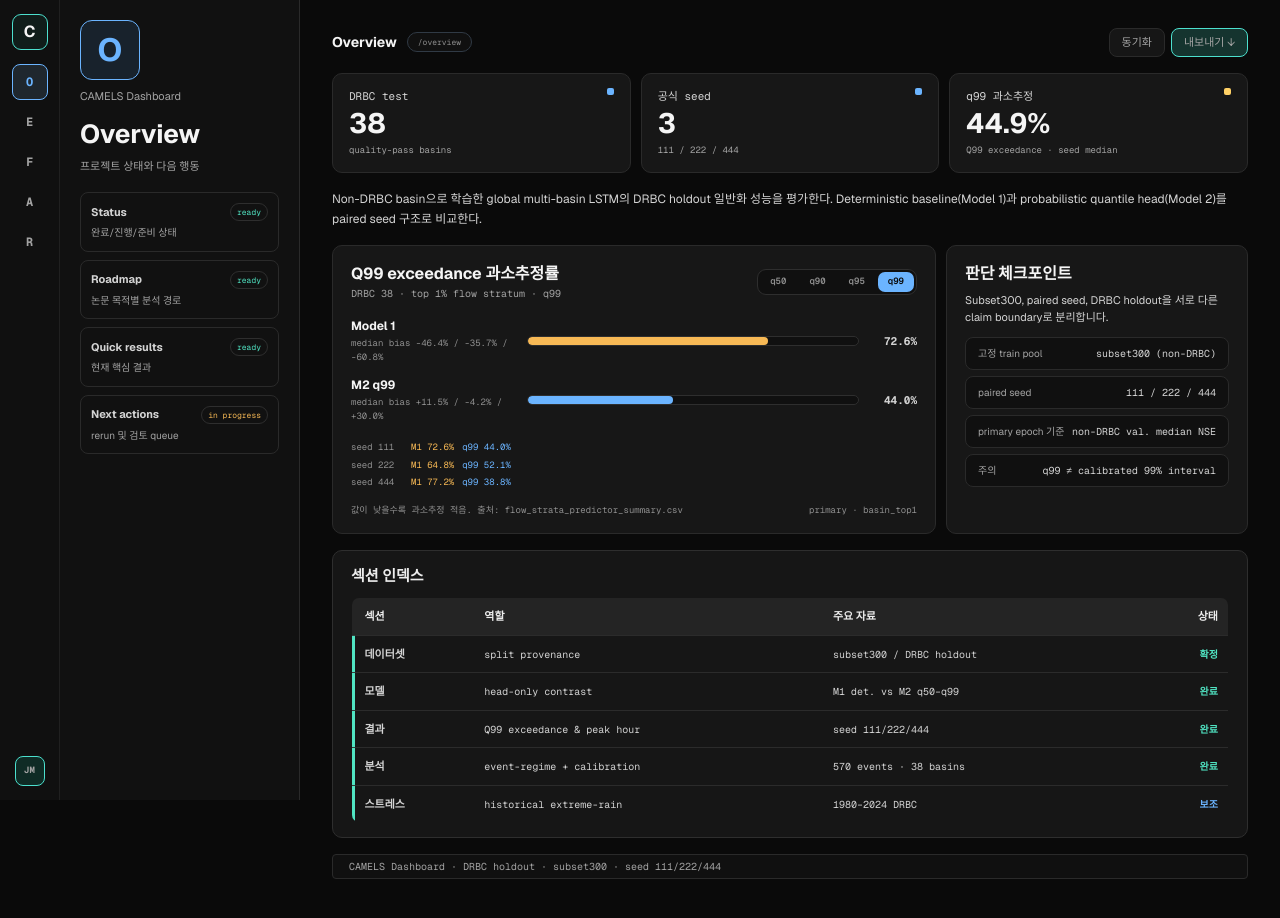
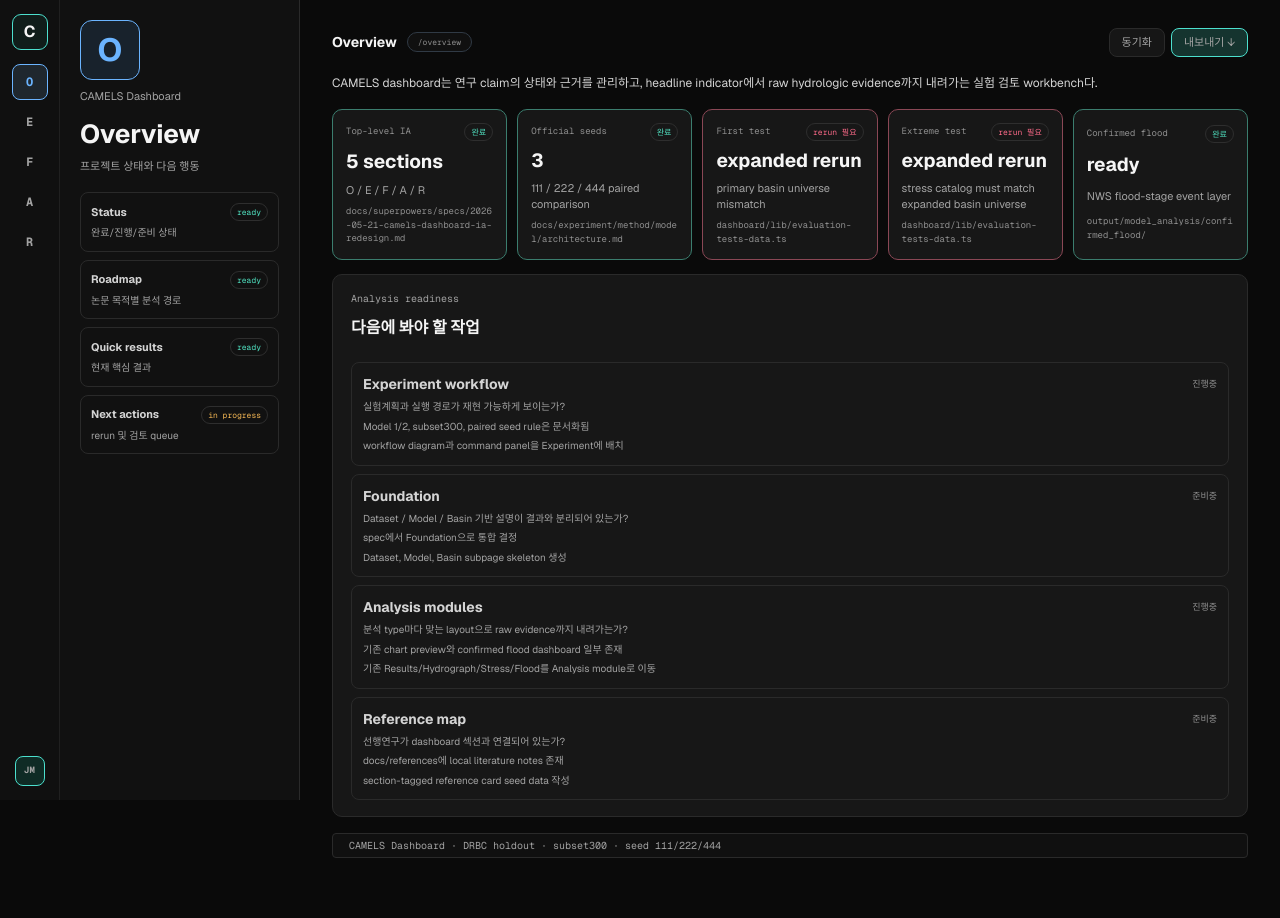
Before and after one commit to mossyantler/flood-underestimation-lstm, a Next.js app in the folder dashboard/: page /overview in a window 1280 px wide. Shown: the top 918 px of the page. Built offline with nearby package versions, Linux system fonts and the light colour scheme.

Commit message:
feat: add dashboard overview status board

```diff
--- a/dashboard/app/[section]/page.tsx
+++ b/dashboard/app/[section]/page.tsx
@@ -7,6 +7,10 @@ import { KpiStrip } from "@/components/kpi-card";
 import { ChartCard } from "@/components/chart-card";
 import { SectionTable } from "@/components/section-table";
 import { CheckpointCard } from "@/components/checkpoint-card";
+import { ConfirmedFloodDashboard } from "@/components/confirmed-flood-dashboard";
+import { EvaluationTestMatrix } from "@/components/evaluation-test-matrix";
+import { FigurePreviewGrid } from "@/components/figure-preview-grid";
+import { StatusBoard } from "@/components/status-board";
 import {
   overviewKpis, sectionIndexRows, checkpointRows,
   resultsKpis, stressKpis,
@@ -15,6 +19,12 @@ import {
   eventRegimeRows, calibrationRows,
   stressRows, datasetRows,
 } from "@/lib/dashboard-data";
+import {
+  analysisFigureDeck,
+  overviewFigureDeck,
+  resultFigureDeck,
+  stressFigureDeck,
+} from "@/lib/figure-assets";
 import { SECTION_CSV, NSE_DELTA_CSV, PEAK_HOUR_CSV } from "@/lib/export";
 
 interface Props { params: Promise<{ section: string }> }
@@ -42,6 +52,7 @@ export default async function SectionPage({ params }: Props) {
       {id === "R" && <ResultsSection />}
       {id === "A" && <AnalysisSection />}
       {id === "S" && <StressSection />}
+      {id === "F" && <ConfirmedFloodSection />}
 
       <div className="grid-note">
         CAMELS Dashboard · DRBC holdout · subset300 · seed 111/222/444
@@ -63,16 +74,10 @@ function DetailLink({ href }: { href: string }) {
 function OverviewSection() {
   return (
     <>
-      <KpiStrip items={overviewKpis} />
       <p className="section-lede">
-        Non-DRBC basin으로 학습한 global multi-basin LSTM의 DRBC holdout 일반화 성능을 평가한다.
-        Deterministic baseline(Model 1)과 probabilistic quantile head(Model 2)를 paired seed 구조로 비교한다.
+        CAMELS dashboard는 연구 claim의 상태와 근거를 관리하고, headline indicator에서 raw hydrologic evidence까지 내려가는 실험 검토 workbench다.
       </p>
-      <div className="hero-row">
-        <ChartCard />
-        <CheckpointCard rows={checkpointRows} />
-      </div>
-      <SectionTable rows={sectionIndexRows} />
+      <StatusBoard />
     </>
   );
 }
@@ -248,6 +253,7 @@ function ResultsSection() {
         Upper quantile head(q90/q95/q99)가 Q99 exceedance stratum과 observed peak hour에서
         deterministic Model 1의 peak underestimation을 얼마나 줄이는지 확인한다. 이 분석이 연구 가설의 핵심이다.
       </p>
+      <FigurePreviewGrid figures={resultFigureDeck} />
       <div className="panel-grid">
         <section className="panel research-panel">
           <div className="panel-sub">top 1% flow stratum (basin Q99 exceedance)</div>
@@ -329,6 +335,7 @@ function AnalysisSection() {
         570개 observed high-flow event를 ML event-regime(KMeans k=3)으로 분류해 상위 분위 효과를 검증하고,
         Model 2 calibration(pinball/AQS, coverage)을 진단한다.
       </p>
+      <FigurePreviewGrid figures={analysisFigureDeck} />
       <div className="panel-grid">
         <section className="panel research-panel">
           <div className="panel-sub">ML event-regime · q99 paired delta vs Model 1</div>
@@ -400,6 +407,7 @@ function StressSection() {
         upper quantile의 peak tracking과 false-positive tradeoff를 점검한다.
         <strong> drbc_historical_stress는 temporal independence claim에 사용하지 않는다.</strong>
       </p>
+      <FigurePreviewGrid figures={stressFigureDeck} />
       <div className="panel-grid">
         <section className="panel research-panel">
           <div className="panel-sub">stress cohort · q99 under-deficit</div>
@@ -443,6 +451,20 @@ function StressSection() {
   );
 }
 
+/* ── 확정홍수(F) ─────────────────────────────────────────────── */
+function ConfirmedFloodSection() {
+  return (
+    <>
+      <p className="section-lede">
+        Confirmed flood dashboard는 NWS flood-stage discharge 초과 event만 대상으로 한다.
+        성능 구분은 Model 1 peak under-deficit과 Model 2 q99 peak under-deficit의 paired-seed median 차이를 기준으로 보며,
+        NOAA Storm Events annotation은 event type 보조 정보로만 사용한다.
+      </p>
+      <ConfirmedFloodDashboard />
+    </>
+  );
+}
+
 export function generateStaticParams() {
   return Object.values(SECTION_SLUG).map((slug) => ({ section: slug }));
 }
--- a/dashboard/app/globals.css
+++ b/dashboard/app/globals.css
@@ -1356,6 +1356,129 @@ h1, h2, h3 { margin: 0; font-weight: 700; letter-spacing: 0; }
   }
 }
 
+.status-board {
+  display: grid;
+  gap: 14px;
+}
+
+.status-kpi-grid {
+  display: grid;
+  grid-template-columns: repeat(5, minmax(0, 1fr));
+  gap: 10px;
+}
+
+.status-kpi {
+  background: var(--panel);
+  border: 1px solid var(--hairline);
+  border-radius: var(--r-lg);
+  color: inherit;
+  display: grid;
+  gap: 6px;
+  min-width: 0;
+  padding: 13px;
+  text-decoration: none;
+}
+
+.status-kpi:hover {
+  background: var(--panel-deep);
+  border-color: var(--hairline-hi);
+}
+
+.status-kpi > span,
+.status-kpi code {
+  color: var(--ink-dim);
+  font-family: var(--font-geist-mono), monospace;
+  font-size: 9px;
+  overflow-wrap: anywhere;
+}
+
+.status-kpi-top {
+  align-items: center;
+  display: flex;
+  gap: 8px;
+  justify-content: space-between;
+  min-width: 0;
+}
+
+.status-kpi-top span {
+  min-width: 0;
+  overflow-wrap: anywhere;
+}
+
+.status-kpi-top em {
+  border: 1px solid var(--hairline-tbl);
+  border-radius: 999px;
+  flex-shrink: 0;
+  font-family: var(--font-geist-mono), monospace;
+  font-size: 8px;
+  font-style: normal;
+  padding: 2px 6px;
+  white-space: nowrap;
+}
+
+.status-kpi strong {
+  color: var(--ink);
+  font-size: 19px;
+}
+
+.status-kpi p {
+  color: var(--ink-muted);
+  font-size: 11px;
+  line-height: 1.45;
+  margin: 0;
+}
+
+.status-kpi[data-status="ready"] { border-color: color-mix(in srgb, #50e3c2 45%, var(--hairline)); }
+.status-kpi[data-status="in-progress"] { border-color: color-mix(in srgb, #f7b955 45%, var(--hairline)); }
+.status-kpi[data-status="needs-rerun"] { border-color: color-mix(in srgb, #ff6b8a 45%, var(--hairline)); }
+.status-kpi[data-status="planned"] { border-color: color-mix(in srgb, #b8c0cc 45%, var(--hairline)); }
+.status-kpi[data-status="ready"] .status-kpi-top em { color: #50e3c2; }
+.status-kpi[data-status="in-progress"] .status-kpi-top em { color: #f7b955; }
+.status-kpi[data-status="needs-rerun"] .status-kpi-top em { color: #ff6b8a; }
+.status-kpi[data-status="planned"] .status-kpi-top em { color: #b8c0cc; }
+
+.readiness-list {
+  display: grid;
+  gap: 8px;
+  margin-top: 12px;
+}
+
+.readiness-row {
+  border: 1px solid var(--hairline);
+  border-radius: var(--r-md);
+  color: inherit;
+  display: grid;
+  gap: 5px;
+  padding: 11px;
+  text-decoration: none;
+}
+
+.readiness-row span {
+  align-items: center;
+  display: flex;
+  gap: 8px;
+  justify-content: space-between;
+}
+
+.readiness-row strong { color: var(--ink-body); }
+.readiness-row em {
+  color: var(--ink-dim);
+  font-family: var(--font-geist-mono), monospace;
+  font-size: 9px;
+  font-style: normal;
+}
+.readiness-row p,
+.readiness-row small {
+  color: var(--ink-muted);
+  font-size: 10px;
+  line-height: 1.45;
+  margin: 0;
+}
+
+@media (max-width: 899px) {
+  .status-kpi-grid { grid-template-columns: 1fr; }
+}
+
 /* ── Grid note ── */
 .grid-note {
   background: var(--panel-deep);
--- /dev/null
+++ b/dashboard/components/status-board.tsx
@@ -0,0 +1,53 @@
+import Link from "next/link";
+import { overviewStatusKpis, readinessItems, type DashboardStatus } from "@/lib/overview-data";
+
+const STATUS_TEXT: Record<DashboardStatus, string> = {
+  ready: "완료",
+  "in-progress": "진행중",
+  "needs-rerun": "rerun 필요",
+  planned: "준비중",
+};
+
+export function StatusBoard() {
+  return (
+    <section className="status-board">
+      <div className="status-kpi-grid">
+        {overviewStatusKpis.map((item) => (
+          <Link
+            aria-label={`${item.label}: ${STATUS_TEXT[item.status]}`}
+            className="status-kpi"
+            data-status={item.status}
+            href={item.href}
+            key={item.label}
+          >
+            <span className="status-kpi-top">
+              <span>{item.label}</span>
+              <em>{STATUS_TEXT[item.status]}</em>
+            </span>
+            <strong>{item.value}</strong>
+            <p>{item.note}</p>
+            <code>{item.source}</code>
+          </Link>
+        ))}
+      </div>
+
+      <div className="panel research-panel">
+        <div className="panel-sub">Analysis readiness</div>
+        <div className="panel-title">다음에 봐야 할 작업</div>
+        <div className="readiness-list">
+          {readinessItems.map((item) => (
+            <Link href={item.href} className="readiness-row" data-status={item.status} key={item.name}>
+              <span>
+                <strong>{item.name}</strong>
+                <em>{STATUS_TEXT[item.status]}</em>
+              </span>
+              <p>{item.question}</p>
+              <small>{item.currentEvidence}</small>
+              <small>{item.nextAction}</small>
+            </Link>
+          ))}
+        </div>
+      </div>
+    </section>
+  );
+}
--- /dev/null
+++ b/dashboard/lib/overview-data.ts
@@ -0,0 +1,97 @@
+export type DashboardStatus = "ready" | "in-progress" | "needs-rerun" | "planned";
+
+export type StatusKpi = {
+  label: string;
+  value: string;
+  note: string;
+  status: DashboardStatus;
+  source: string;
+  href: string;
+};
+
+export type ReadinessItem = {
+  name: string;
+  status: DashboardStatus;
+  question: string;
+  currentEvidence: string;
+  nextAction: string;
+  href: string;
+};
+
+export const overviewStatusKpis: StatusKpi[] = [
+  {
+    label: "Top-level IA",
+    value: "5 sections",
+    note: "O / E / F / A / R",
+    status: "ready",
+    source: "docs/superpowers/specs/2026-05-21-camels-dashboard-ia-redesign.md",
+    href: "/overview/status",
+  },
+  {
+    label: "Official seeds",
+    value: "3",
+    note: "111 / 222 / 444 paired comparison",
+    status: "ready",
+    source: "docs/experiment/method/model/architecture.md",
+    href: "/experiment/seed-checkpoint",
+  },
+  {
+    label: "First test",
+    value: "expanded rerun",
+    note: "primary basin universe mismatch",
+    status: "needs-rerun",
+    source: "dashboard/lib/evaluation-tests-data.ts",
+    href: "/experiment/test-matrix",
+  },
+  {
+    label: "Extreme test",
+    value: "expanded rerun",
+    note: "stress catalog must match expanded basin universe",
+    status: "needs-rerun",
+    source: "dashboard/lib/evaluation-tests-data.ts",
+    href: "/analysis/stress",
+  },
+  {
+    label: "Confirmed flood",
+    value: "ready",
+    note: "NWS flood-stage event layer",
+    status: "ready",
+    source: "output/model_analysis/confirmed_flood/",
+    href: "/analysis/confirmed-flood",
+  },
+];
+
+export const readinessItems: ReadinessItem[] = [
+  {
+    name: "Experiment workflow",
+    status: "in-progress",
+    question: "실험계획과 실행 경로가 재현 가능하게 보이는가?",
+    currentEvidence: "Model 1/2, subset300, paired seed rule은 문서화됨",
+    nextAction: "workflow diagram과 command panel을 Experiment에 배치",
+    href: "/experiment/workflow",
+  },
+  {
+    name: "Foundation",
+    status: "planned",
+    question: "Dataset / Model / Basin 기반 설명이 결과와 분리되어 있는가?",
+    currentEvidence: "spec에서 Foundation으로 통합 결정",
+    nextAction: "Dataset, Model, Basin subpage skeleton 생성",
+    href: "/foundation/dataset",
+  },
+  {
+    name: "Analysis modules",
+    status: "in-progress",
+    question: "분석 type마다 맞는 layout으로 raw evidence까지 내려가는가?",
+    currentEvidence: "기존 chart preview와 confirmed flood dashboard 일부 존재",
+    nextAction: "기존 Results/Hydrograph/Stress/Flood를 Analysis module로 이동",
+    href: "/analysis/main-result",
+  },
+  {
+    name: "Reference map",
+    status: "planned",
+    question: "선행연구가 dashboard 섹션과 연결되어 있는가?",
+    currentEvidence: "docs/references에 local literature notes 존재",
+    nextAction: "section-tagged reference card seed data 작성",
+    href: "/reference/experiment",
+  },
+];
```
